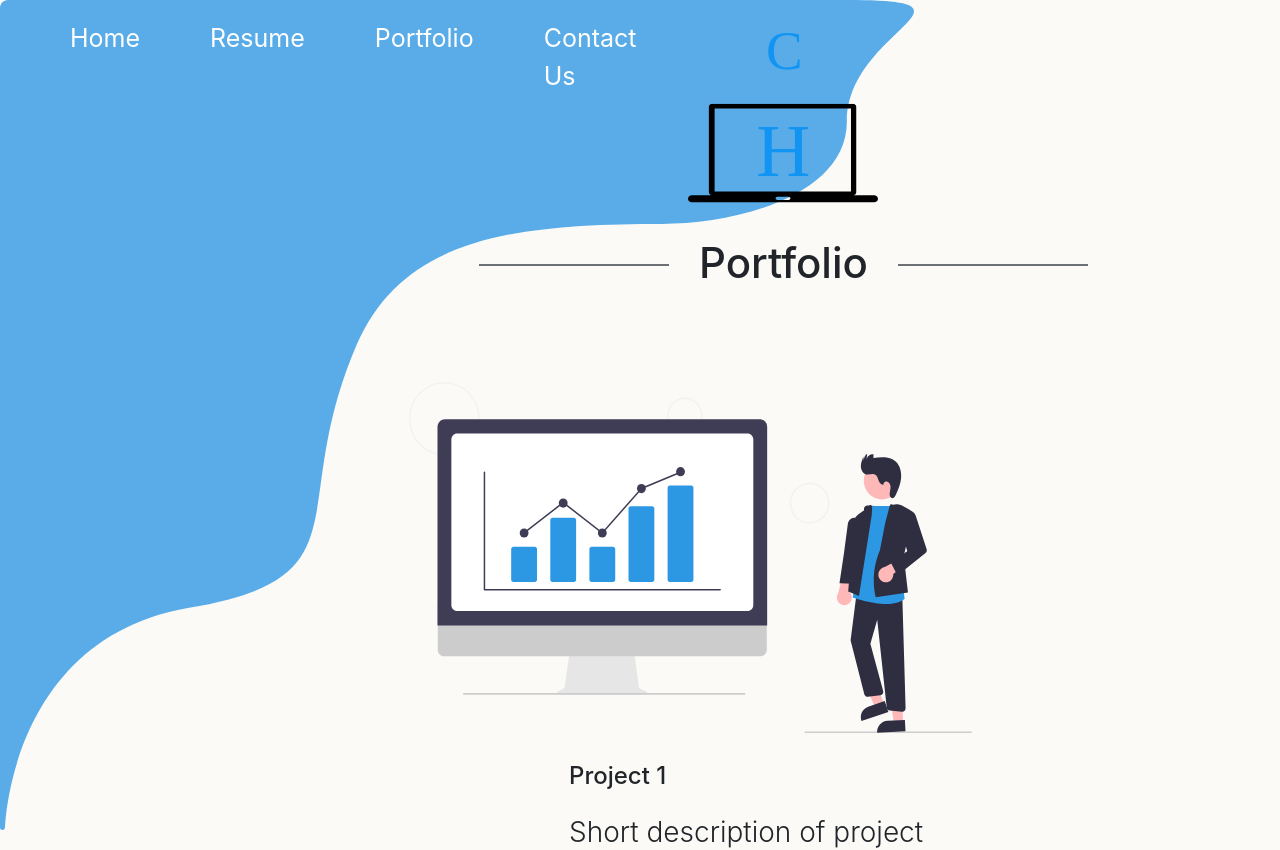
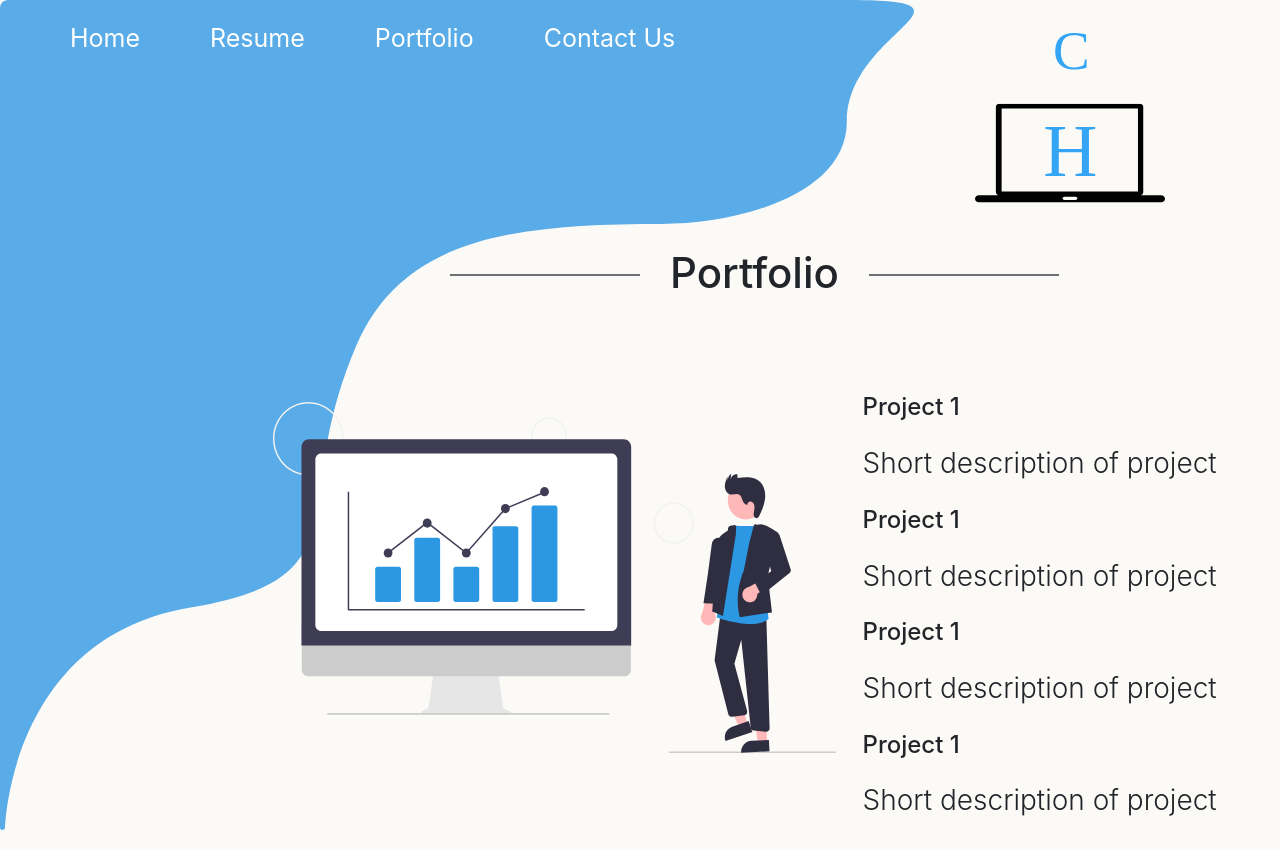
Before and after one commit to devChristiaan/hougaard__christiaan--final-project, a React (Create React App) app in the folder frontend/: page /portfolio in a window 1280 px wide. Shown: the top 850 px of the page. Built offline with nearby package versions, Linux system fonts and the light colour scheme; a web font is replaced by a local one.

Commit message:
fixed all pages except contact us, login and listing

```diff
--- a/frontend/src/components/pages/Portfolio.js
+++ b/frontend/src/components/pages/Portfolio.js
@@ -2,7 +2,7 @@ import React from 'react'
 
 const Portfolio = () => {
     return (
-    <div>
+    <>
         <section className="grid-logo">
             <img src="/logo.svg" alt="Logo" className="logo"/>
         </section>
@@ -24,7 +24,7 @@ const Portfolio = () => {
             <h2>Project 1</h2>
             <h3>Short description of project</h3>
         </section>
-    </div>
+    </>
     )
 }
 
--- a/frontend/src/components/pages/Resume.js
+++ b/frontend/src/components/pages/Resume.js
@@ -2,7 +2,7 @@ import React from 'react'
 
 const Resume = () => {
     return (
-    <div>
+    <>
         <section className="grid-logo">
             <img src="/logo.svg" alt="Logo" className="logo" />
         </section>
@@ -24,7 +24,7 @@ const Resume = () => {
             <h2>The Home Depot</h2>
             <h3>Millworks and Flooring Sales Associate</h3>
         </section>
-    </div>
+    </>
     )
 }
 
```
